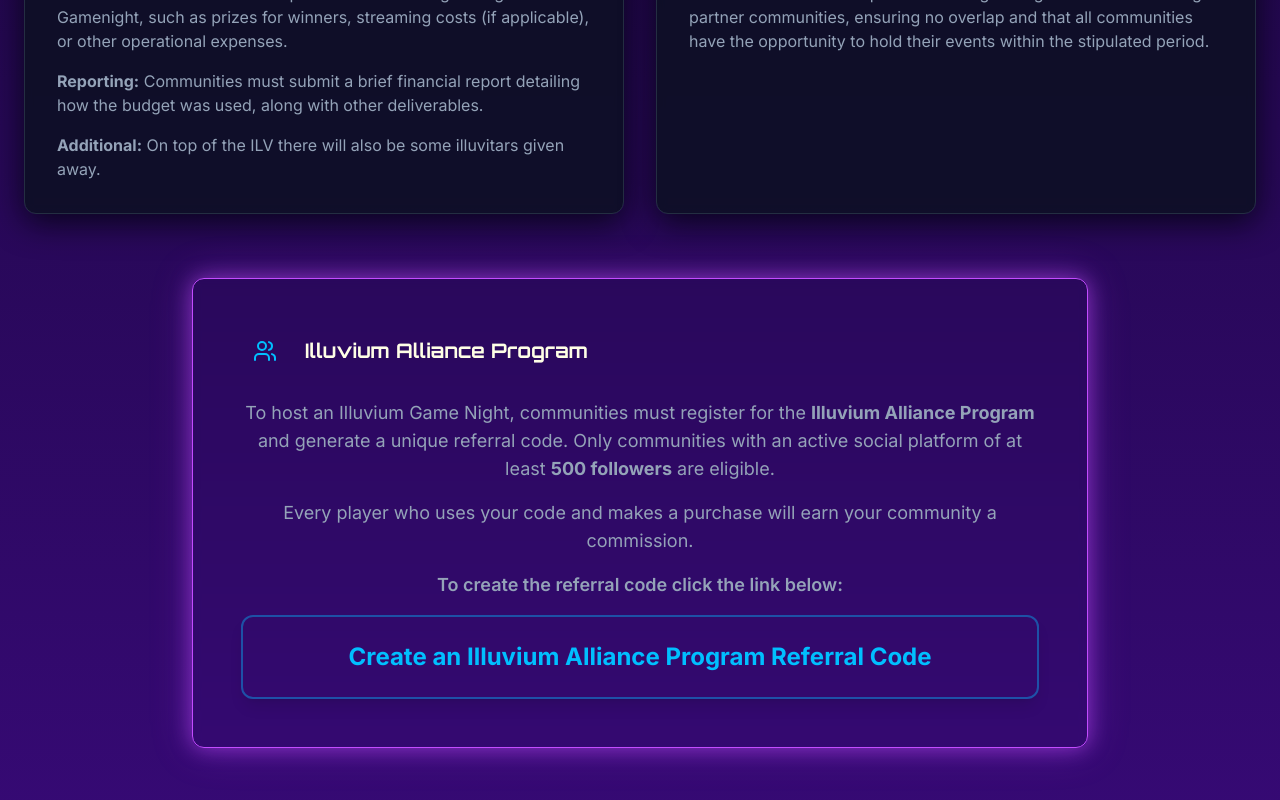
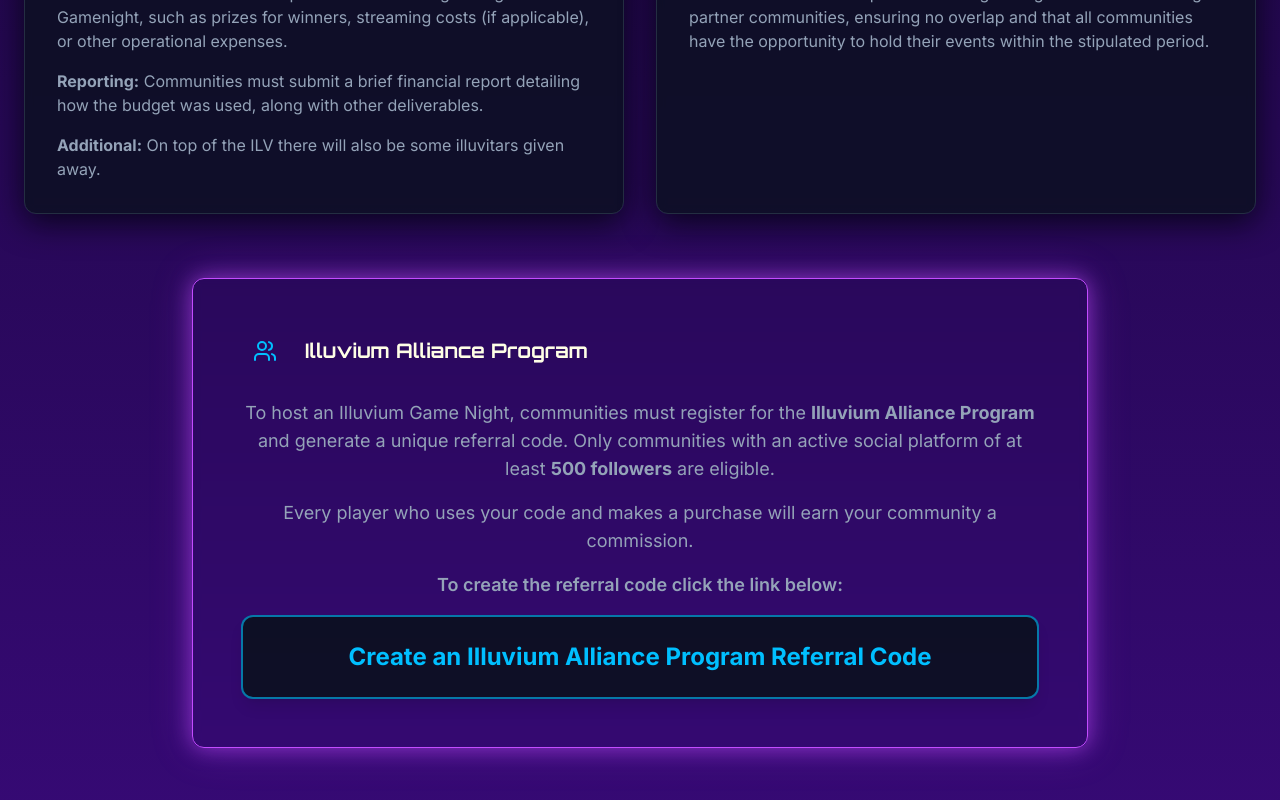
Before and after one commit to Filo-ILV/illuvium-gamenight, a React (Vite) app: page / in a window 1280 px wide. Shown: the part 1544-2344 px from the top of the page. Built offline with nearby package versions, Linux system fonts and the light colour scheme; the HTML template or start-up script is replaced by a standard one.

Commit message:
Adjust background color

```diff
--- a/src/components/gamenight-overview.tsx
+++ b/src/components/gamenight-overview.tsx
@@ -135,7 +135,7 @@ export function GamenightOverview() {
                 <p className="text-lg">To host an Illuvium Game Night, communities must register for the <strong>Illuvium Alliance Program</strong> and generate a unique referral code. Only communities with an active social platform of at least <strong>500 followers</strong> are eligible.</p>
                 <p className="text-lg">Every player who uses your code and makes a purchase will earn your community a commission.</p>
                 <p className="text-lg font-semibold">To create the referral code click the link below:</p>
-                <div className="mt-6 p-6 bg-gradient-primary/20 rounded-xl border-2 border-primary/40 hover:bg-gradient-primary/30 hover:border-primary/60 transition-all duration-300 cursor-pointer shadow-lg hover:shadow-neon">
+                <div className="mt-6 p-6 bg-card/90 rounded-xl border-2 border-primary/60 hover:bg-card hover:border-primary/80 transition-all duration-300 cursor-pointer shadow-lg hover:shadow-neon backdrop-blur-sm">
                   <p className="text-2xl font-bold text-primary">Create an Illuvium Alliance Program Referral Code</p>
                 </div>
               </div>
```
